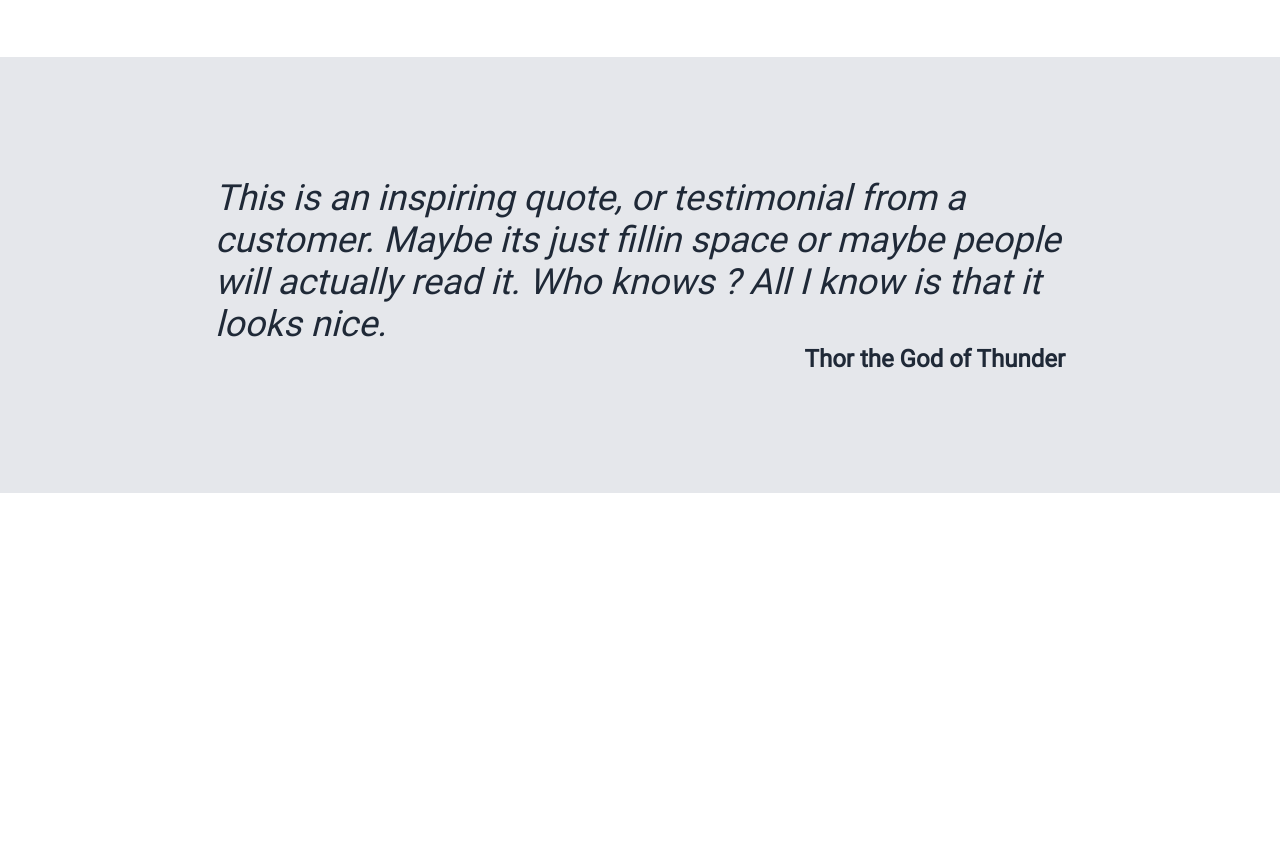
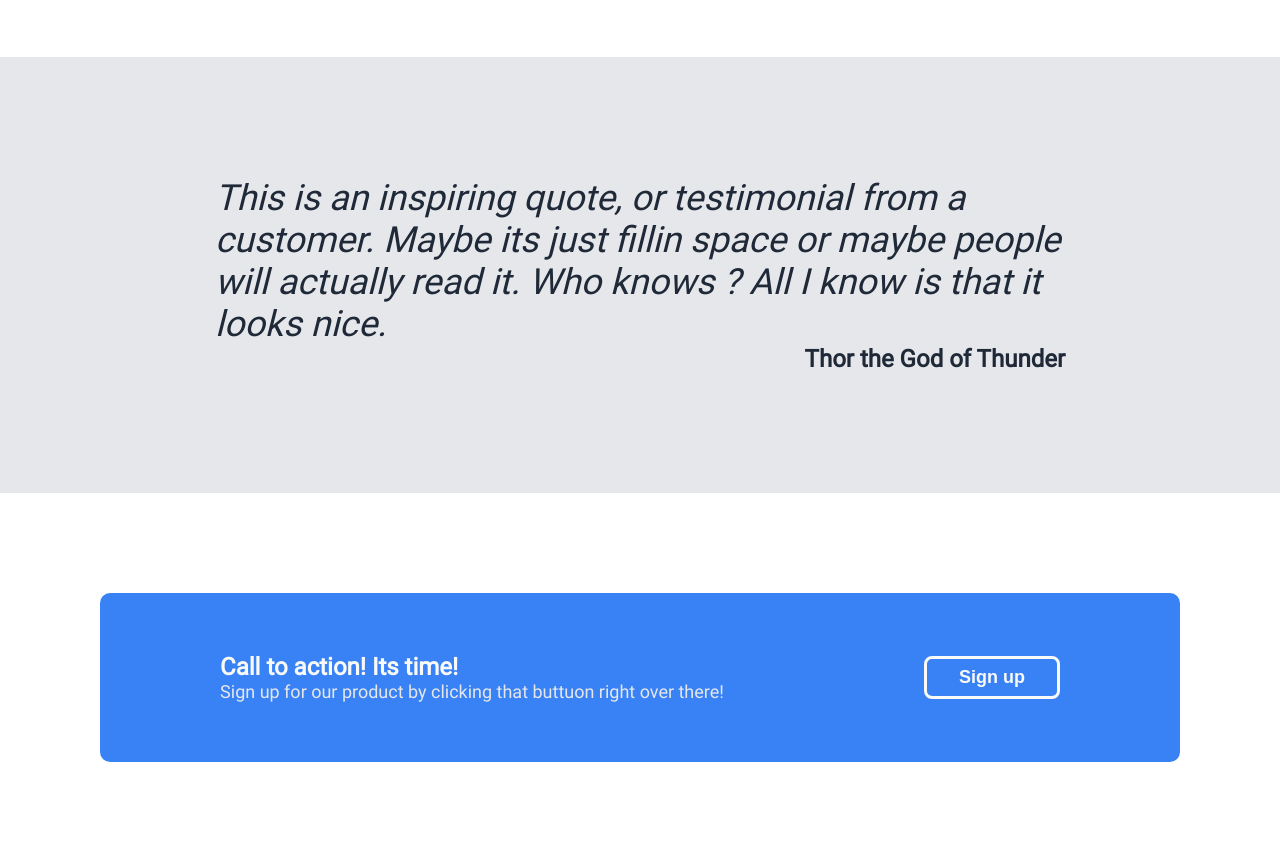
Before and after one commit to lukano56/Landing-Page, a plain HTML site: page index.html in a window 1280 px wide. Shown: the part 1000-1862 px from the top of the page. Before the commit the page ends 1493 px from the top, so only its background shows below. Drawn offline with Linux system fonts and the light colour scheme; files whose address does not match are found by name.

Commit message:
Adds finished call to action section

```diff
--- a/css/styles.css
+++ b/css/styles.css
@@ -77,14 +77,16 @@ a {
     margin-bottom: 10px;
 }
 
-.info .button {
+.info .button,
+.cta-signup {
     color: #F9FAF8;
     background-color: #3882F6;
     font-size: 18px;
     font-weight: bold;
     padding: 8px 32px;
-    border-radius: 6px;
+    border-radius: 8px;
     border: none;
+    cursor: pointer;
 
 }
 
@@ -149,8 +151,6 @@ a {
     display: flex;
     flex-direction: column;
     max-width: 850px;
-
-
 }
 
 .quote .quotation {
@@ -165,3 +165,35 @@ a {
     font-weight: bold;
     align-self: flex-end;
 }
+
+.cta-section {
+    background-color: white;
+    display: flex;
+    justify-content: center;
+}
+
+.cta-container {
+    margin: 100px 0;
+    padding: 60px 120px;
+    background-color: #3882F6;
+    display: flex;
+    justify-content: space-between;
+    align-items: center;
+    gap: 200px;
+    border-radius: 10px;
+}
+
+.call {
+    font-size: 24px;
+    color: #F9FAF8;
+    font-weight: bold;
+}
+
+.cta-description {
+    font-size: 18px;
+    color: #E5E7EB;
+}
+
+.cta-signup {
+    border: #F9FAF8 solid 3px;
+}
--- a/index.html
+++ b/index.html
@@ -69,6 +69,15 @@
             </p>
         </div>
     </div>
+    <div class="cta-section">
+        <div class="cta-container">
+            <div class="cta">
+                <div class="call"> Call to action! Its time! </div>
+                <div class="cta-description">Sign up for our product by clicking that buttuon right over there!</div>
+            </div>
+            <button class="cta-signup">Sign up</button>
+        </div>
+    </div>
 </body>
 
 </html>
```
